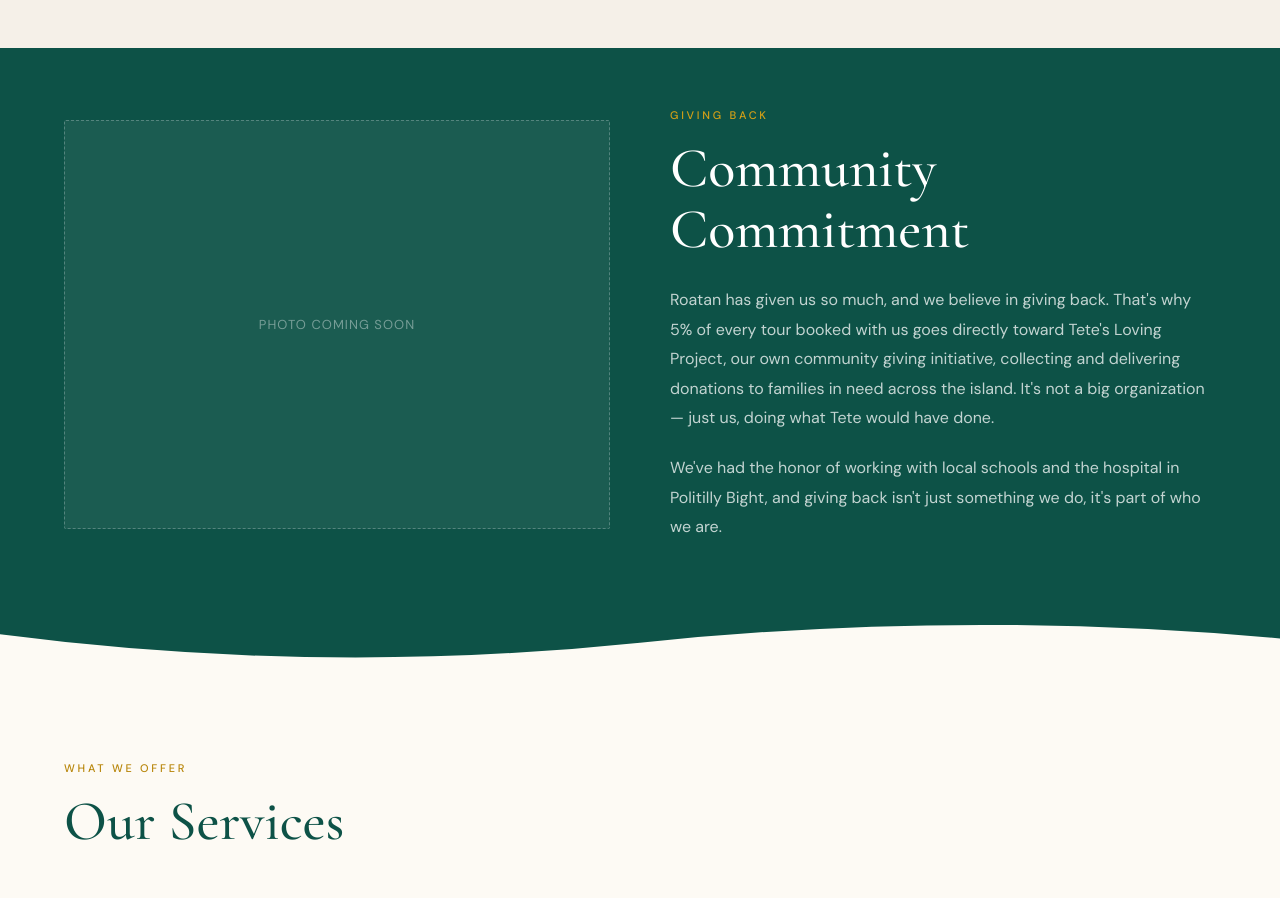
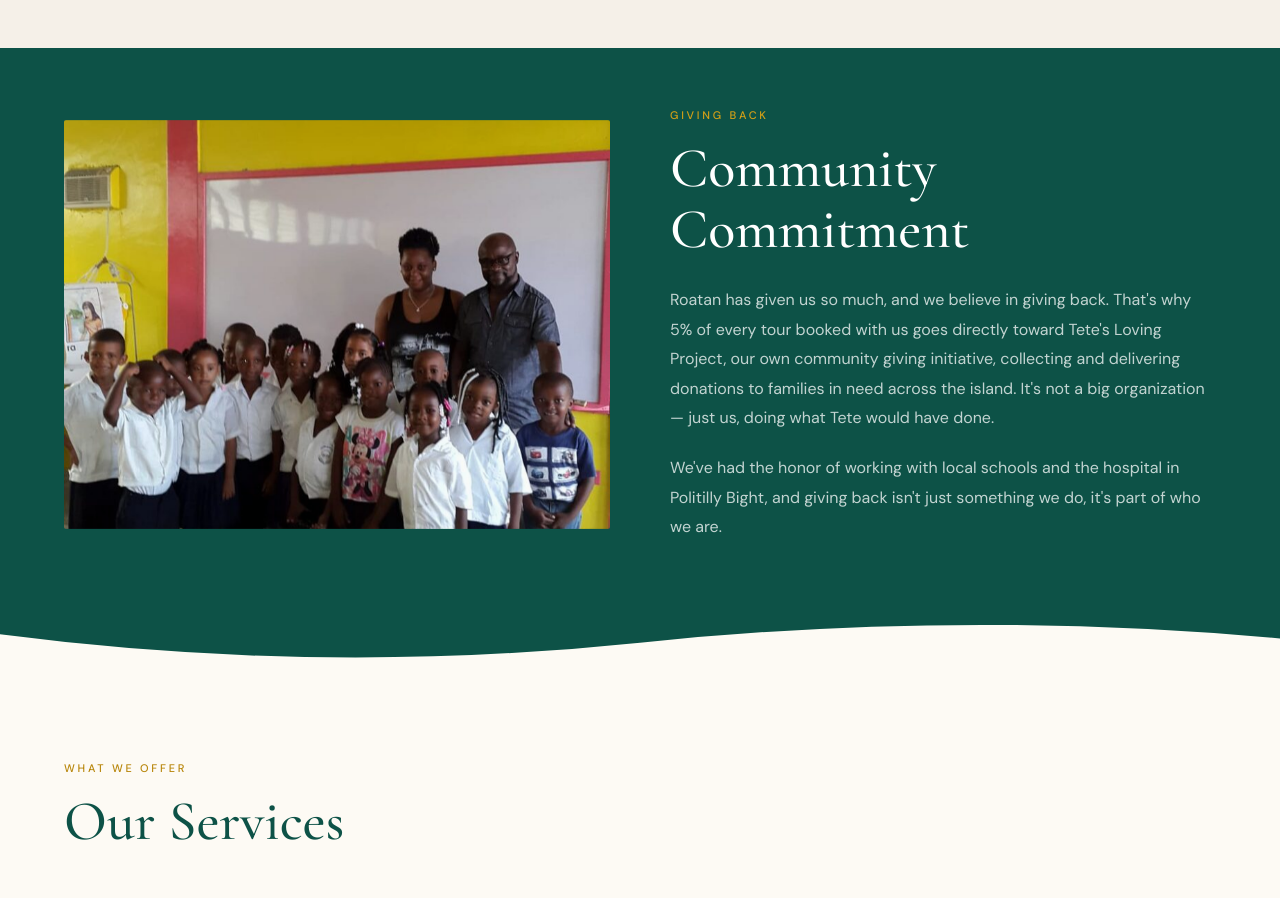
Before and after one commit to ShaniceS13/elite-tours, a React (Vite) app: page / in a window 1280 px wide. Shown: the part 3260-4158 px from the top of the page. Built offline with nearby package versions, Linux system fonts and the light colour scheme.

Commit message:
Add photo slideshow to GivingBack and slow down GivingBack slideshow timing section,

```diff
--- a/src/components/GivingBack.jsx
+++ b/src/components/GivingBack.jsx
@@ -1,13 +1,23 @@
 import useInView from "../hooks/useInView";
+import ImageSlideshow from "./ImageSlideshow";
 import "../styles/GivingBack.css";
 
 export default function GivingBack() {
   const [ref, inView] = useInView();
 
+  const givingBackImages = [
+    "/images/giving-back-1.jpg",
+    "/images/giving-back-2.jpg",
+  ];
+
   return (
     <section className="giving-back" id="giving-back" ref={ref}>
       <div className={`giving-back-img fade-in ${inView ? "visible" : ""}`}>
-        <div className="giving-back-placeholder">Photo Coming Soon</div>
+        <ImageSlideshow
+          images={givingBackImages}
+          altPrefix="EliTe Tours giving back in the Roatan community"
+          interval={6000}
+        />
       </div>
 
       <div className={`giving-back-content fade-in ${inView ? "visible" : ""}`}>
--- /dev/null
+++ b/src/components/ImageSlideshow.jsx
@@ -0,0 +1,33 @@
+import { useState, useEffect } from "react";
+import "../styles/ImageSlideshow.css";
+
+export default function ImageSlideshow({
+  images,
+  altPrefix = "",
+  interval = 4000,
+}) {
+  const [currentIndex, setCurrentIndex] = useState(0);
+
+  useEffect(() => {
+    if (images.length <= 1) return;
+
+    const timer = setInterval(() => {
+      setCurrentIndex((prev) => (prev + 1) % images.length);
+    }, interval);
+
+    return () => clearInterval(timer);
+  }, [images.length, interval]);
+
+  return (
+    <div className="image-slideshow">
+      {images.map((src, index) => (
+        <img
+          key={src}
+          src={src}
+          alt={`${altPrefix} ${index + 1}`}
+          className={`slideshow-img ${index === currentIndex ? "active" : ""}`}
+        />
+      ))}
+    </div>
+  );
+}
--- a/src/styles/GivingBack.css
+++ b/src/styles/GivingBack.css
@@ -8,24 +8,16 @@
   align-items: center;
 }
 
-/* - Image / Placeholder - */
+/* - Image  - */
 .giving-back-img {
   width: 100%;
 }
 
-.giving-back-placeholder {
+.giving-back-img {
   width: 100%;
   aspect-ratio: 4/3;
-  background: rgba(255, 255, 255, 0.06);
-  border: 1px dashed rgba(255, 255, 255, 0.25);
   border-radius: 2px;
-  display: flex;
-  align-items: center;
-  justify-content: center;
-  color: rgba(255, 255, 255, 0.4);
-  font-size: 13px;
-  letter-spacing: 0.08em;
-  text-transform: uppercase;
+  overflow: hidden;
 }
 
 /* - Content - */
--- /dev/null
+++ b/src/styles/ImageSlideshow.css
@@ -0,0 +1,20 @@
+.image-slideshow {
+  position: relative;
+  width: 100%;
+  height: 100%;
+  overflow: hidden;
+}
+
+.slideshow-img {
+  position: absolute;
+  inset: 0;
+  width: 100%;
+  height: 100%;
+  object-fit: cover;
+  opacity: 0;
+  transition: opacity 1.2s ease;
+}
+
+.slideshow-img.active {
+  opacity: 1;
+}
```
Also changed, not shown: public/images/giving-back-1.jpg (added), public/images/giving-back-2.jpg (added).
